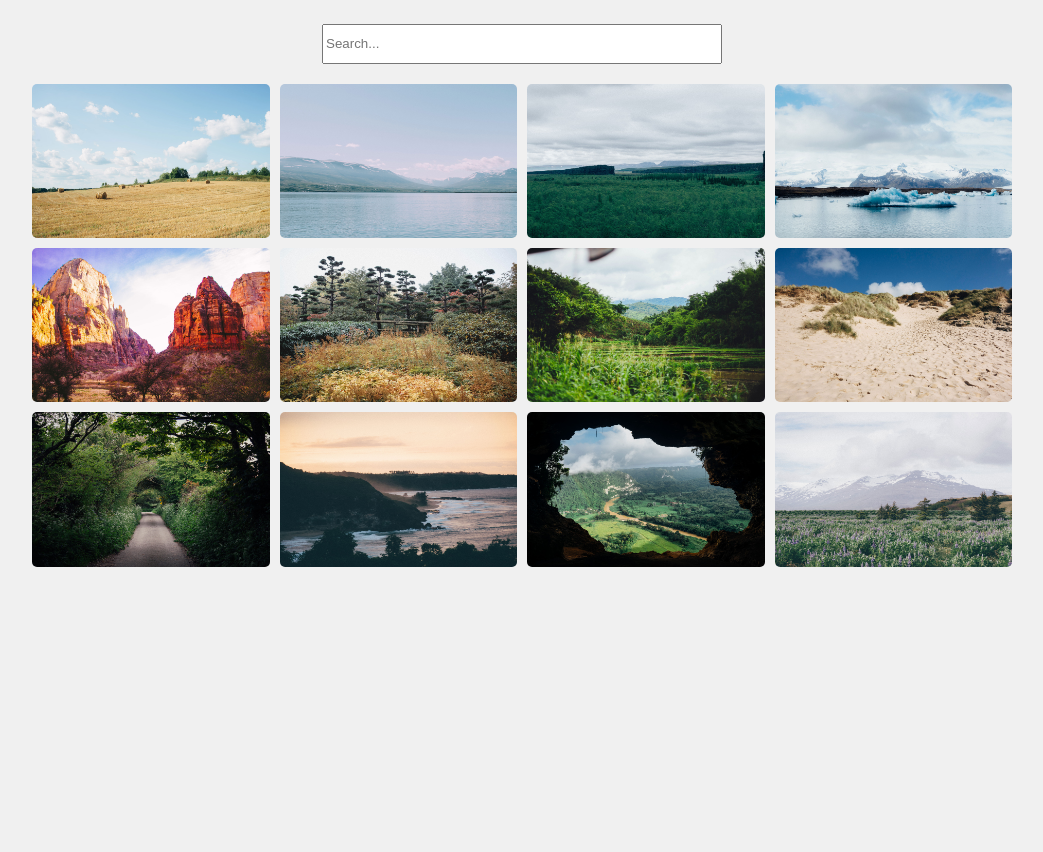
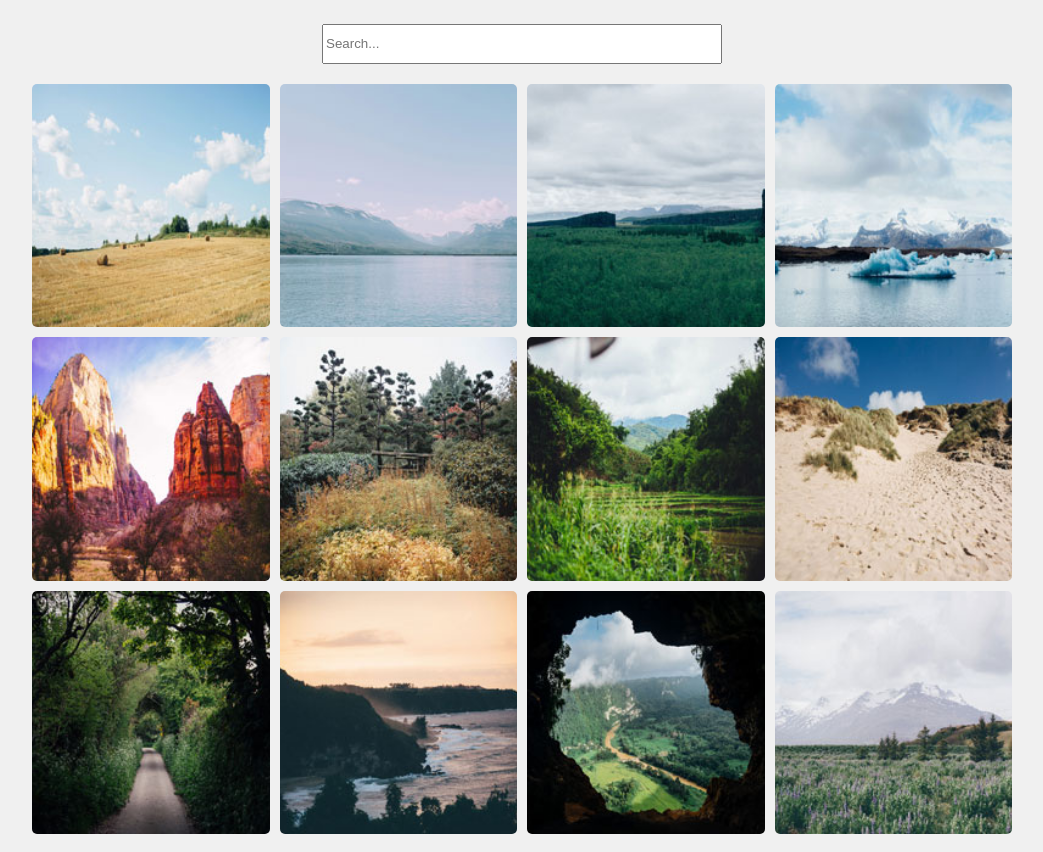
Before and after one commit to schmay33/Grid-Layout-Responsive-Photo-Gallery-TD5, a plain HTML site: page index.html in a window 1280 px wide. Shown: the part 85-937 px from the top of the page, without its empty margins (118-1161 px from the left). Before the commit the page ends 800 px from the top, so only its background shows below. Drawn offline with Linux system fonts and the light colour scheme.

Commit message:
Added thumbnails

```diff
--- a/index.html
+++ b/index.html
@@ -22,49 +22,49 @@
 		<main>
 			<div class="gallery container">
 				<a href="images/01.jpg" data-caption="I love hay bales. Took this snap on a drive through the countryside past some straw fields.">
-					<img src="images/01.jpg" alt="Hay Bales" />
+					<img src="images/thumbnails/01.jpg" alt="Hay Bales" />
 				</a>
 				<a href="images/02.jpg" data-caption="The lake was so calm today. We had a great view of the snow on the mountains from here." >
-					<img src="images/02.jpg" alt="Lake" />
+					<img src="images/thumbnails/02.jpg" alt="Lake" />
 				</a>
 				<a href="images/03.jpg" data-caption="I hiked to the top of the mountain and got this picture
                 of the canyon and trees below." >
-					<img src="images/03.jpg" alt="Canyon" />
+					<img src="images/thumbnails/03.jpg" alt="Canyon" />
 				</a>
 				<a href="images/04.jpg" data-caption="It was amazing to see an iceberg up close, it was so
                 cold but didn't snow today." >
-					<img src="images/04.jpg" alt="Iceberg" />
+					<img src="images/thumbnails/04.jpg" alt="Iceberg" />
 				</a>
 				<a href="images/05.jpg" data-caption="The red cliffs were beautiful. It was really hot in the
                 desert but we did a lot of walking through the canyons." >
-					<img src="images/05.jpg" alt="Desert" />
+					<img src="images/thumbnails/05.jpg" alt="Desert" />
 				</a>
 				<a href="images/06.jpg" data-caption="Fall is coming, I love when the leaves on the trees
                 start to change color." >
-					<img src="images/06.jpg" alt="Fall" />
+					<img src="images/thumbnails/06.jpg" alt="Fall" />
 				</a>
 				<a href="images/07.jpg" data-caption="I drove past this plantation yesterday, everything is so
                 green!" >
-					<img src="images/07.jpg" alt="Plantation" />
+					<img src="images/thumbnails/07.jpg" alt="Plantation" />
 				</a>
 				<a href="images/08.jpg" data-caption="My summer vacation to the Oregon Coast. I love the sandy
                 dunes!" >
-					<img src="images/08.jpg" alt="Dunes" />
+					<img src="images/thumbnails/08.jpg" alt="Dunes" />
 				</a>
 				<a href="images/09.jpg" data-caption="We enjoyed a quiet stroll down this countryside lane." >
-					<img src="images/09.jpg" alt="Countryside Lane" />
+					<img src="images/thumbnails/09.jpg" alt="Countryside Lane" />
 				</a>
 				<a href="images/10.jpg" data-caption="Sunset at the coast! The sky turned a lovely shade of
                 orange." >
-					<img src="images/10.jpg" alt="Sunset" />
+					<img src="images/thumbnails/10.jpg" alt="Sunset" />
 				</a>
 				<a href="images/11.jpg" data-caption="I did a tour of a cave today and the view of the
                 landscape below was breathtaking." >
-					<img src="images/11.jpg" alt="Cave" />
+					<img src="images/thumbnails/11.jpg" alt="Cave" />
 				</a>
 				<a href="images/12.jpg" data-caption="I walked through this meadow of bluebells and got a good
                 view of the snow on the mountain before the fog came in." >
-					<img src="images/12.jpg" alt="Bluebells" />
+					<img src="images/thumbnails/12.jpg" alt="Bluebells" />
 				</a>
 			</div>
 		</main>
```
